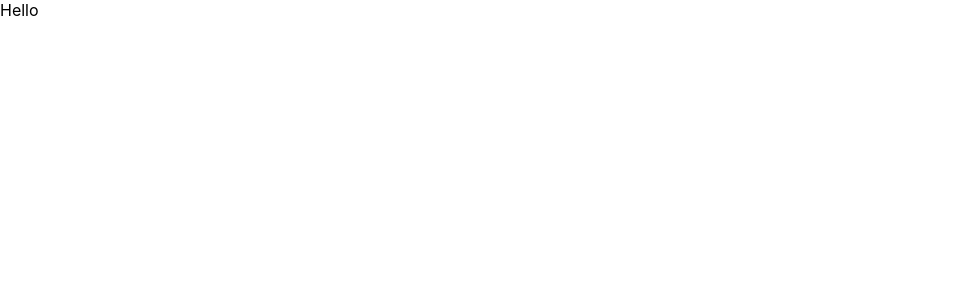
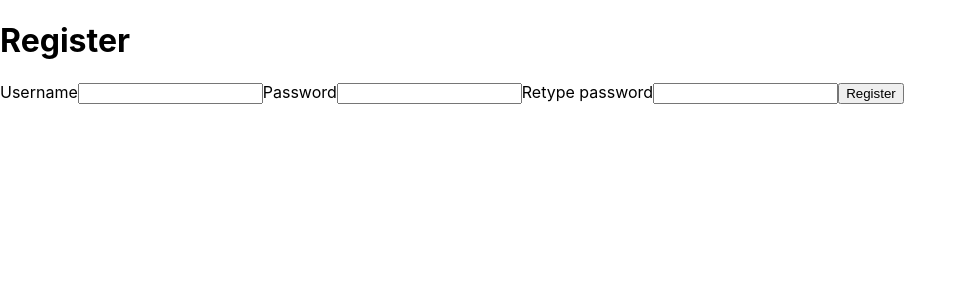
Before and after one commit to mariusfa/brotime, a React (Create React App) app in the folder react-ts/: page / in a window 1280 px wide. Shown: the top 300 px of the page, without its empty margins (0-966 px from the left). Built offline with nearby package versions, Linux system fonts and the light colour scheme.

Commit message:
Setup skeleton components

```diff
--- a/react-ts/package.json
+++ b/react-ts/package.json
@@ -3,6 +3,8 @@
   "version": "0.1.0",
   "private": true,
   "dependencies": {
+    "@emotion/react": "^11.1.5",
+    "@emotion/styled": "^11.3.0",
     "@testing-library/jest-dom": "^5.11.10",
     "@testing-library/react": "^11.2.6",
     "@testing-library/user-event": "^12.8.3",
--- a/react-ts/src/App.tsx
+++ b/react-ts/src/App.tsx
@@ -1,9 +1,10 @@
 import React from 'react';
+import { Login, Register } from './features/UserAuth'
 
 function App() {
 	return (
 		<>
-			Hello
+			<Register />
 		</>
 	);
 }
--- a/react-ts/src/features/UserAuth/Register.tsx
+++ b/react-ts/src/features/UserAuth/Register.tsx
@@ -1,11 +1,31 @@
-import React from 'react';
+import React, { useState } from 'react';
 
 const Register = () => {
-    return (
-        <>
-            Register
-        </>
-    );
-}
+    const [formData, setFormData] = useState({
+        username: '',
+        password: '',
+        password2: ''
+    });
 
-export default Register
+	const handleSubmit = (e: React.FormEvent) => {
+		e.preventDefault();
+		console.log('testing');
+	};
+
+	return (
+		<>
+			<form onSubmit={handleSubmit}>
+				<h1>Register</h1>
+				<label htmlFor='username'>Username</label>
+				<input type='text' id='username' name='username'/>
+				<label htmlFor='password'>Password</label>
+				<input type='password' id='password' name='password'/>
+				<label htmlFor='password2'>Retype password</label>
+				<input type='password' id='password2' name='password2'/>
+				<button type='submit'>Register</button>
+			</form>
+		</>
+	);
+};
+
+export default Register;
--- /dev/null
+++ b/react-ts/src/features/UserAuth/index.ts
@@ -0,0 +1,2 @@
+export { default as Login } from './Login';
+export { default as Register } from './Register';
```
Also changed, not shown: 1 other file (tests, documents, lock files or other folders).
